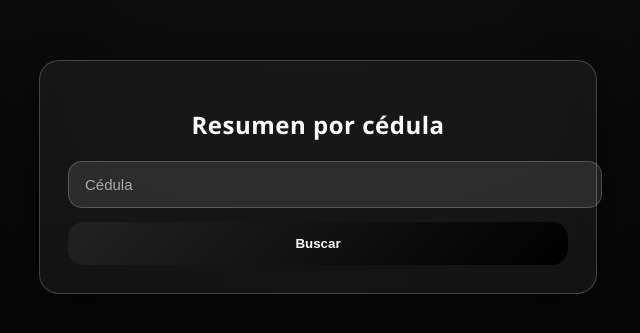
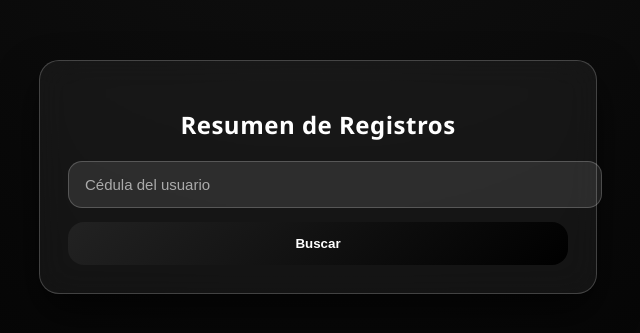
Before and after one commit to valearemanquillo-netizen/Control-Nutricional, a plain HTML site: page resumen.html in a window 1280 px wide. Shown: the part 251-584 px from the top of the page, without its empty margins (322-962 px from the left). Drawn offline with Linux system fonts and the light colour scheme.

Commit message:
Update resumen.html

```diff
--- a/resumen.html
+++ b/resumen.html
@@ -2,18 +2,18 @@
 <html lang="es">
 <head>
   <meta charset="UTF-8">
-  <title>Resumen</title>
+  <title>Resumen Nutricional</title>
   <link rel="stylesheet" href="style.css">
 </head>
 <body>
 
 <div class="card">
-  <h2>Resumen por cédula</h2>
+  <h2>Resumen de Registros</h2>
 
-  <input id="ccBusqueda" placeholder="Cédula">
+  <input id="cc-buscar" placeholder="Cédula del usuario">
   <button onclick="consultarResumen()">Buscar</button>
 
-  <div id="listaResumen"></div>
+  <div id="resumen"></div>
 </div>
 
 <script src="app.js"></script>
```
